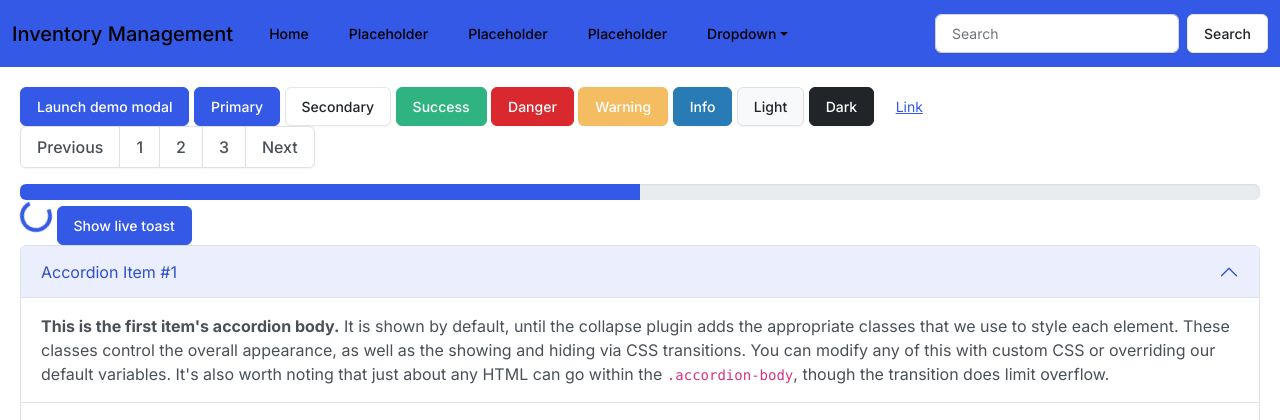
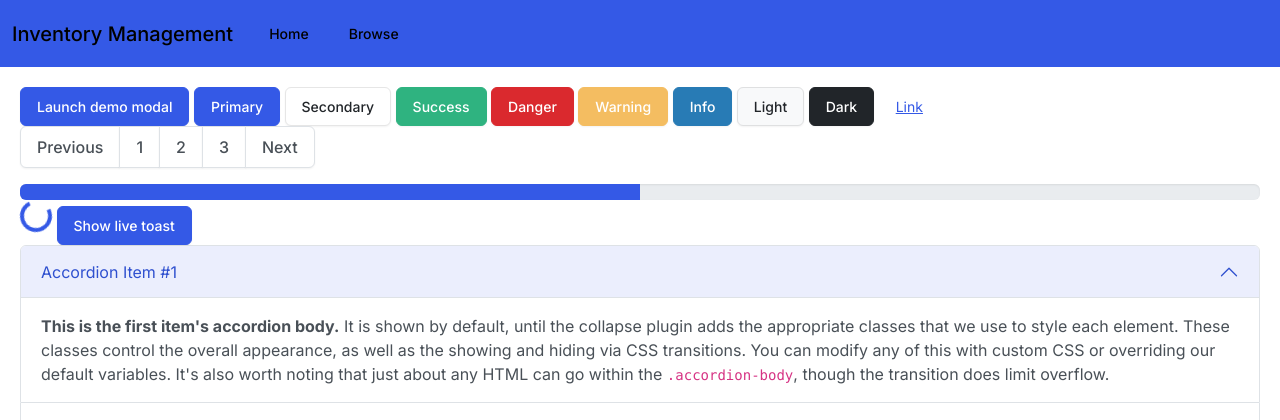
Before and after one commit to thomasmcr/SED-Assignment, a FastAPI app: page / in a window 1280 px wide. Shown: the top 420 px of the page. Run offline with FastAPI, Linux system fonts and the light colour scheme; some libraries are stand-ins or nearby versions.

Commit message:
Added browse inventory page and setup table for data retrieval

```diff
--- a/src/routers/page_router.py
+++ b/src/routers/page_router.py
@@ -7,6 +7,14 @@
 
 @router.get("/", tags=["Pages"], response_class=HTMLResponse)
 async def home(request: Request):
+    path = request.url.path
     return templates.TemplateResponse(
-        request=request, name="pages/home.html", context={}
+        request=request, name="pages/home.html", context={"path": path}
     )
+
+@router.get("/browse", tags=["Pages"], response_class=HTMLResponse)
+async def home(request: Request):
+    path = request.url.path
+    return templates.TemplateResponse(
+        request=request, name="pages/browse.html", context={"path": path}
+    )
--- a/src/templates/components/navbar.html
+++ b/src/templates/components/navbar.html
@@ -7,34 +7,16 @@
     <div class="collapse navbar-collapse" id="navbarColor01">
       <ul class="navbar-nav me-auto">
         <li class="nav-item">
-            <a class="nav-link active" href="#">Home
-              <span class="visually-hidden">(current)</span>
+          <a class="nav-link {% if path == '/' %}active{% endif %}" href="/">Home
+            {% if path == '/' %}<span class="visually-hidden">(current)</span>{% endif %}
           </a>
         </li>
         <li class="nav-item">
-            <a class="nav-link" href="#">Placeholder</a>
-          </li>
-          <li class="nav-item">
-            <a class="nav-link" href="#">Placeholder</a>
-          </li>
-          <li class="nav-item">
-            <a class="nav-link" href="#">Placeholder</a>
-          </li>
-          <li class="nav-item dropdown">
-            <a class="nav-link dropdown-toggle" data-bs-toggle="dropdown" href="#" role="button" aria-haspopup="true" aria-expanded="false">Dropdown</a>
-            <div class="dropdown-menu">
-              <a class="dropdown-item" href="#">Action</a>
-              <a class="dropdown-item" href="#">Another action</a>
-              <a class="dropdown-item" href="#">Something else here</a>
-              <div class="dropdown-divider"></div>
-              <a class="dropdown-item" href="#">Separated link</a>
-            </div>
+          <a class="nav-link {% if path == '/browse' %}active{% endif %}" href="/browse">Browse
+            {% if path == '/browse' %}<span class="visually-hidden">(current)</span>{% endif %}
+          </a>
         </li>
       </ul>
-        <form class="d-flex">
-          <input class="form-control me-sm-2" type="search" placeholder="Search">
-          <button class="btn btn-secondary my-2 my-sm-0" type="submit">Search</button>
-        </form>
     </div>
   </div>
 </nav>
--- a/src/templates/layout.html
+++ b/src/templates/layout.html
@@ -5,8 +5,9 @@
         <meta charset="utf-8">
         <meta name="viewport" content="width=device-width, initial-scale=1">
         <title>{% block title %}{% endblock %}</title>
-        <link href="https://cdn.jsdelivr.net/npm/bootswatch@5.3.3/dist/zephyr/bootstrap.min.css" rel="stylesheet">
-        <link href="{{ url_for('static', path='global.css') }}" rel="stylesheet">
+        <link rel="stylesheet" href="https://cdn.jsdelivr.net/npm/bootswatch@5.3.3/dist/zephyr/bootstrap.min.css">
+        <link rel="stylesheet" href="https://cdn.jsdelivr.net/npm/bootstrap-icons@1.3.0/font/bootstrap-icons.css">
+        <link rel="stylesheet" href="{{ url_for('static', path='global.css') }}">
     {% endblock %}
 </head>
 <body>
--- a/src/test_main.py
+++ b/src/test_main.py
@@ -6,4 +6,3 @@
 def test_read_main():
     response = client.get("/")
     assert response.status_code == 200
-    assert response.json() == {"Hello": "World"}
```
Also changed, not shown: src/templates/components/item_card.html (added, +13 -0 lines), src/templates/pages/browse.html (added, +107 -0 lines). Lines whose indentation alone changed are shown as unchanged.
